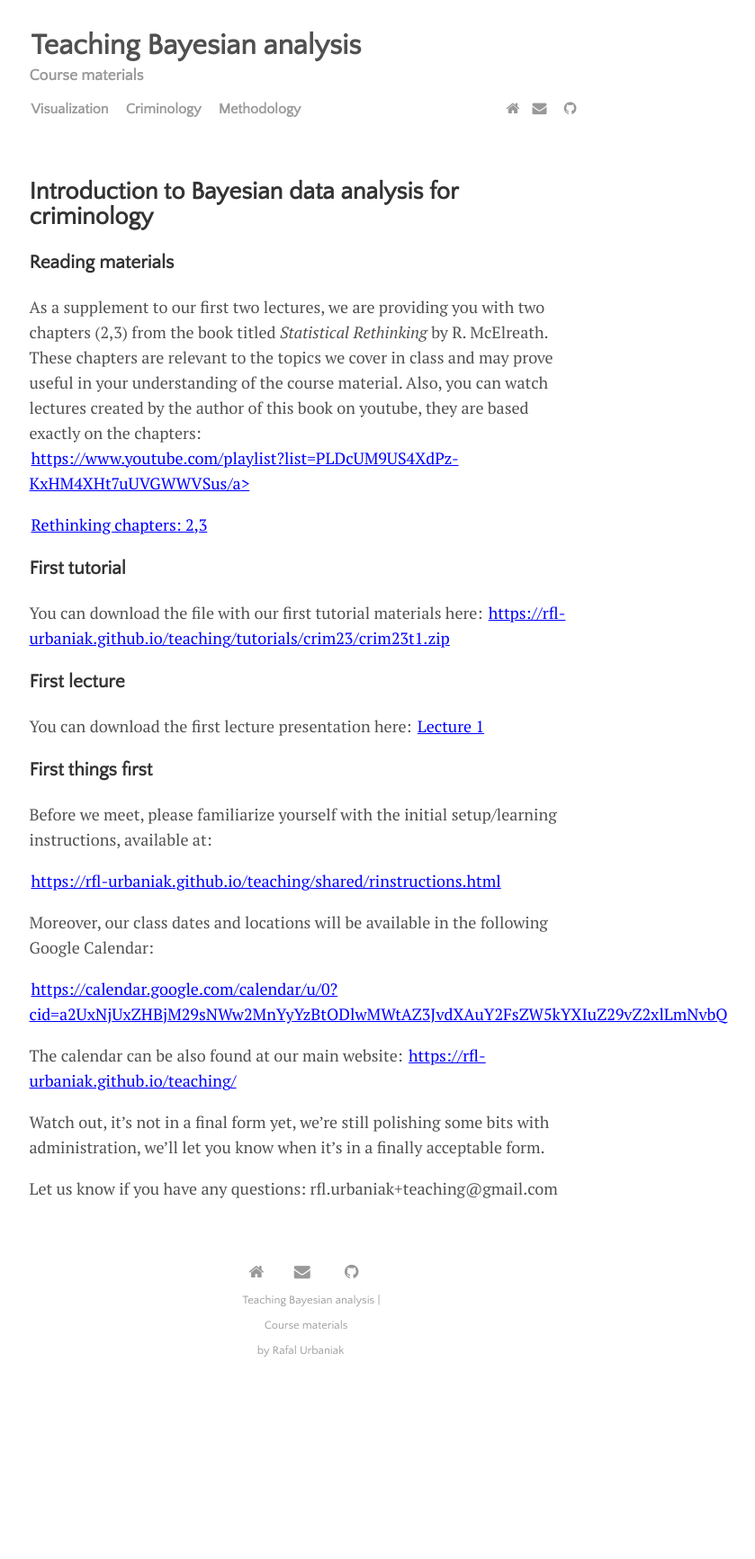
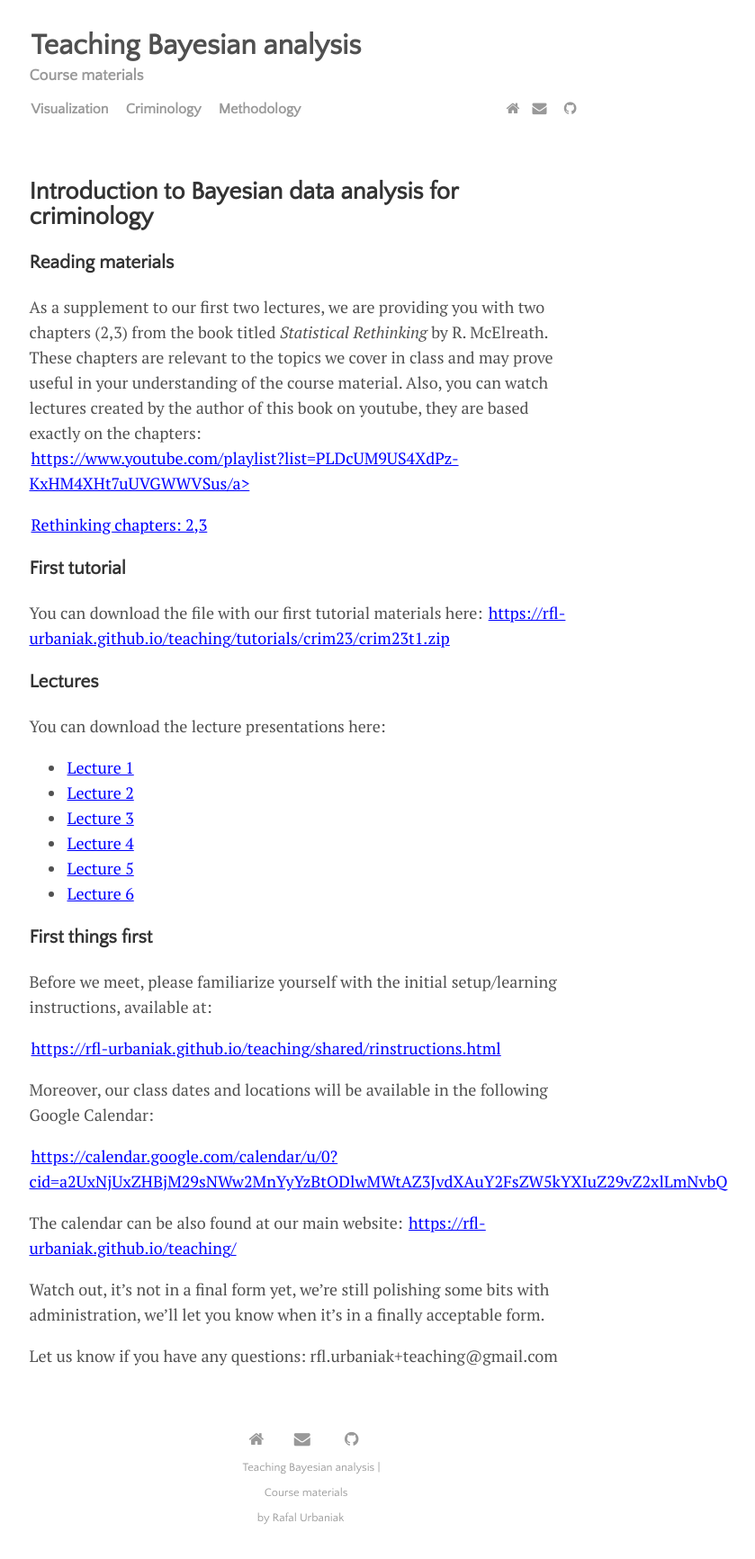
Before and after one commit to rfl-urbaniak/teaching, a Jekyll site: the page built from menu/criminology.md, in a window 1280 px wide. Shown: the whole page at 90% size, without its empty margins (300-1139 px from the left). Built offline with Jekyll 4.4.1, drawn with Linux system fonts in a browser that asks for light colours; before the commit the page ends 1547 px from its top, so only the background shows below that.

Commit message:
added slides up to 6 on crim

```diff
--- a/menu/criminology.md
+++ b/menu/criminology.md
@@ -26,9 +26,16 @@ You can download the file with our first tutorial materials here:
 [https://rfl-urbaniak.github.io/teaching/tutorials/crim23/crim23t1.zip](https://rfl-urbaniak.github.io/teaching/tutorials/crim23/crim23t1.zip)
 
 
-### First lecture
+### Lectures
 
-You can download the first lecture presentation here: <a href="https://rfl-urbaniak.github.io/teaching/sharedResources/lectures/crim23l1.pdf">Lecture 1</a>
+You can download the lecture presentations here:
+- <a href="https://rfl-urbaniak.github.io/teaching/sharedResources/lectures/crim23l1.pdf">Lecture 1</a>
+- <a href="https://rfl-urbaniak.github.io/teaching/sharedResources/lectures/crim23l2.pdf">Lecture 2</a>
+- <a href="https://rfl-urbaniak.github.io/teaching/sharedResources/lectures/m23l3.pdf">Lecture 3</a>
+- <a href="https://rfl-urbaniak.github.io/teaching/sharedResources/lectures/m23l4.pdf">Lecture 4</a>
+- <a href="https://rfl-urbaniak.github.io/teaching/sharedResources/lectures/m23l5.pdf">Lecture 5</a>
+- <a href="https://rfl-urbaniak.github.io/teaching/sharedResources/lectures/m23l6.pdf">Lecture 6</a>
+
 
 ### First things first
 
```
Also changed, not shown: 3 other files.
